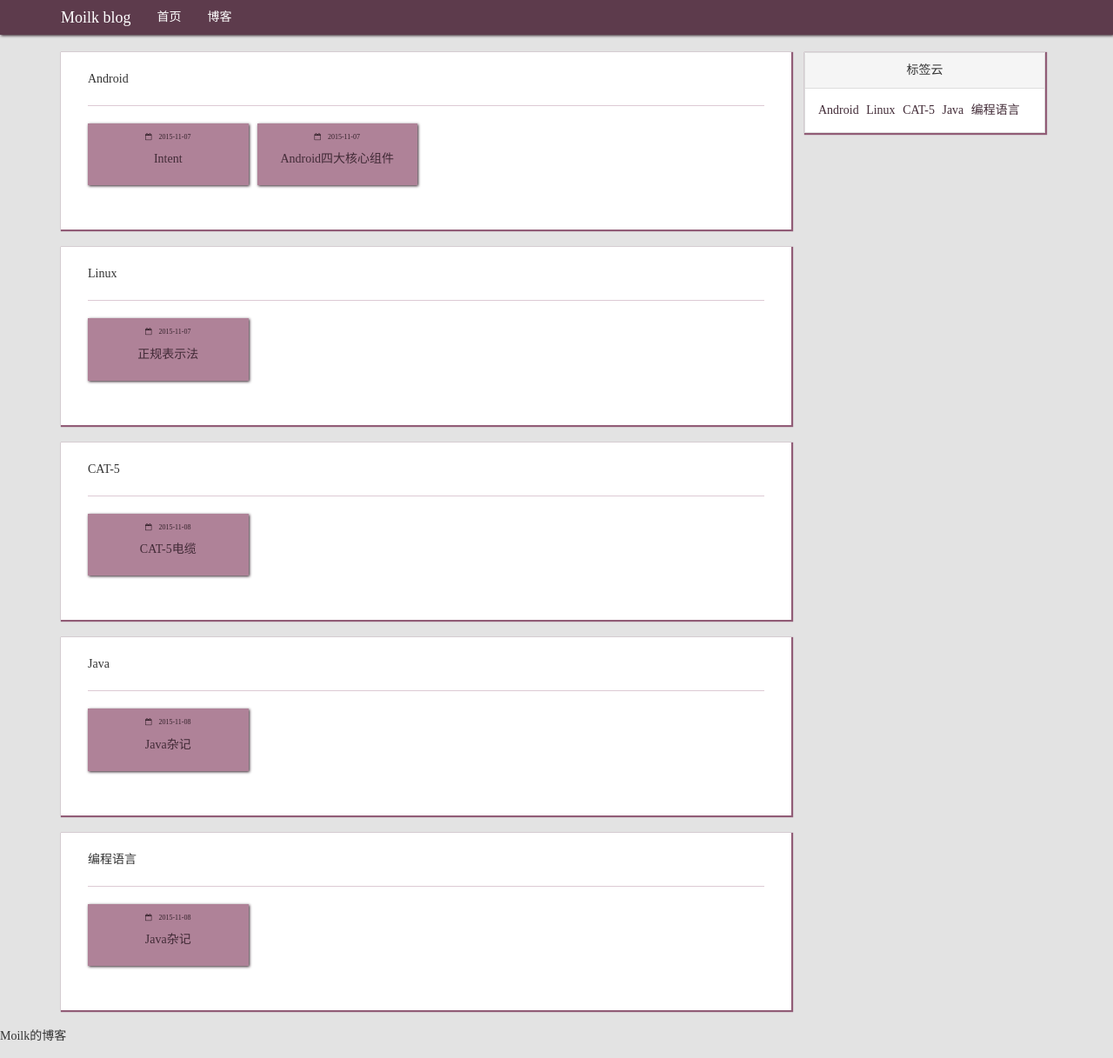
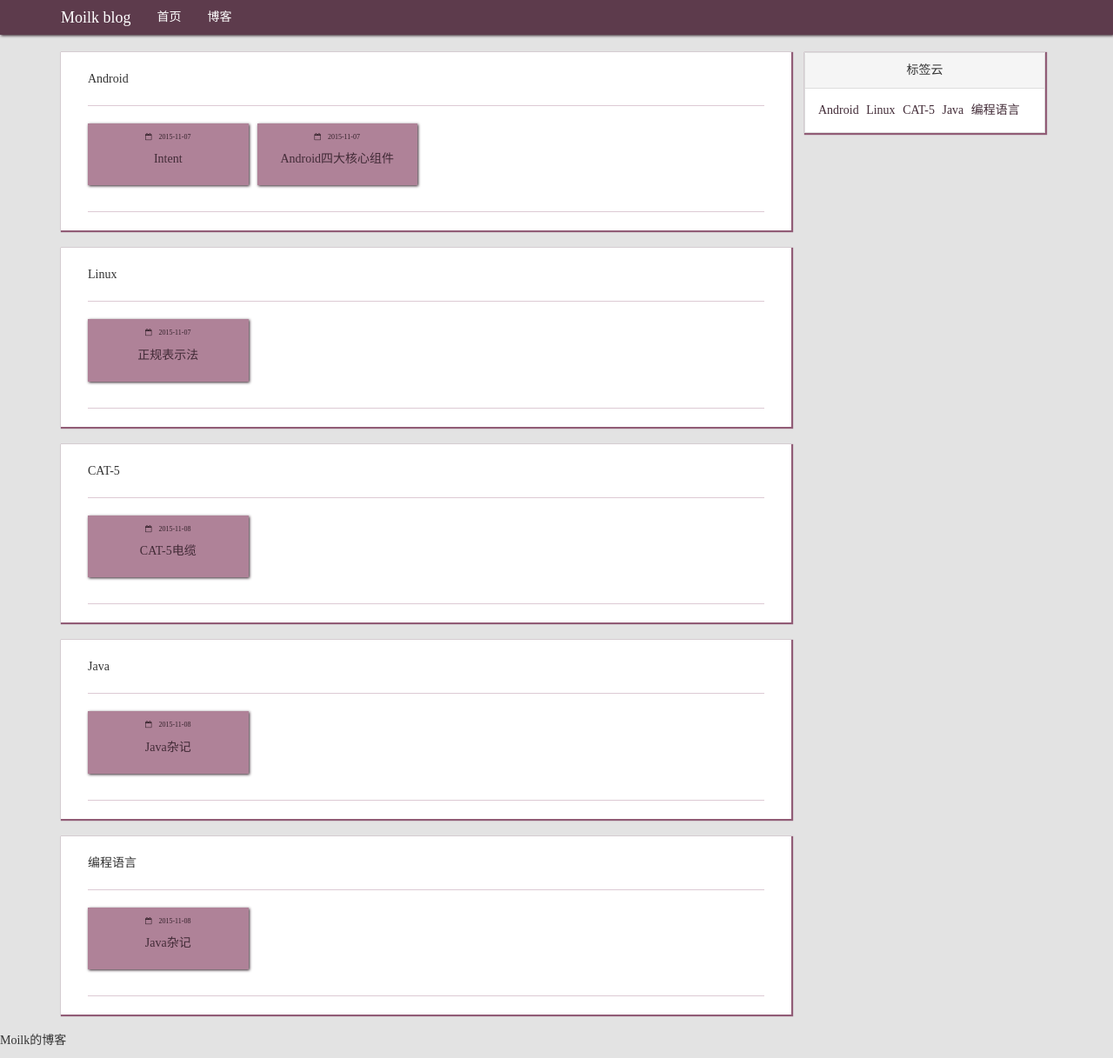
Before and after one commit to MoilkNepho/Blog, a Jekyll site: the page built from tag.html, in a window 1280 px wide. Shown: the whole page at 87% size. Built offline with Jekyll 4.4.1, drawn with Linux system fonts in a browser that asks for light colours; nearby versions of some CDN libraries; comment, search, counter and statistics services are not loaded.

Commit message:
markdown

```diff
--- a/assets/stylesheet/components/_panel.scss
+++ b/assets/stylesheet/components/_panel.scss
@@ -20,6 +20,7 @@
     text-align: center;
     padding-top: 20px;
     padding-bottom: 20px;
+    border-bottom: 1px solid $gray-lightest;
   }
   .panel-footer{
     padding-top:20px;
```
